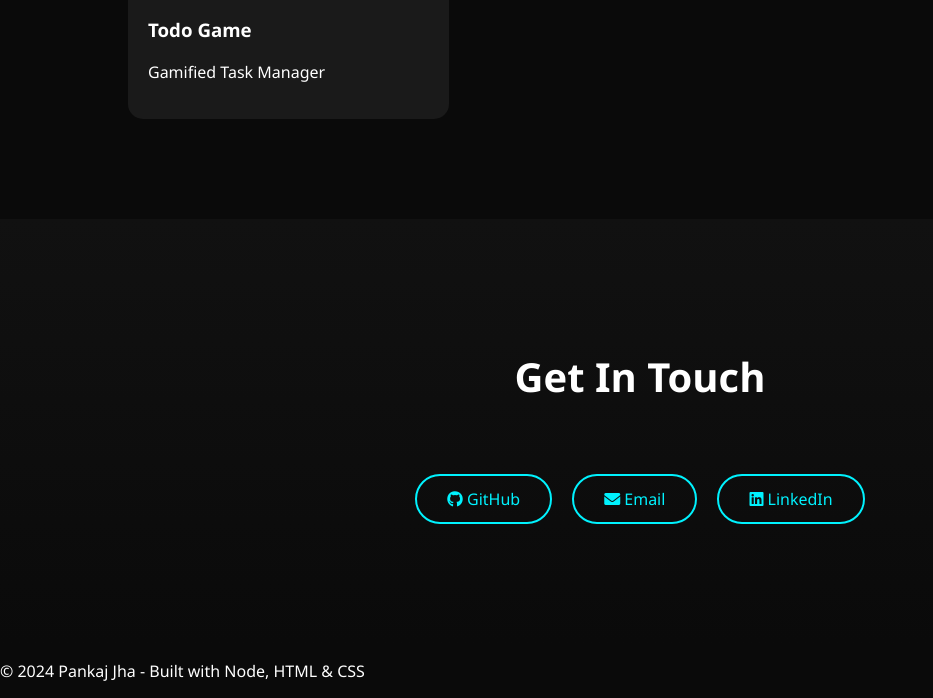
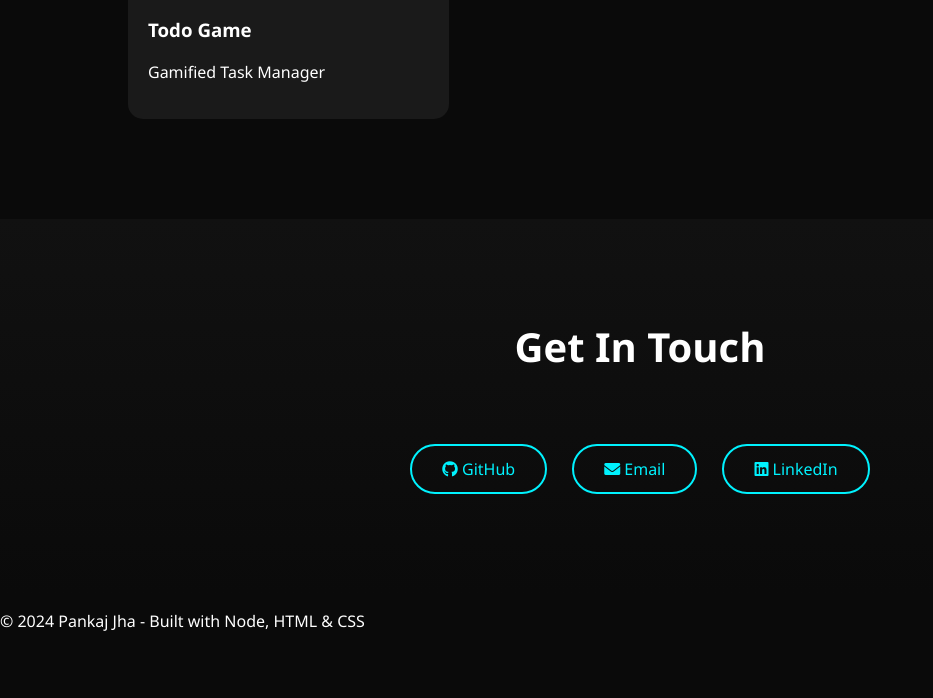
Before and after one commit to pankajjha7875/DELTA1, a website: page index.html in a window 1280 px wide. Shown: the part 2664-3362 px from the top of the page, without its empty margins (0-933 px from the left). After the commit the page ends 3312 px from the top, so only its background shows below. Drawn offline with Linux system fonts and the light colour scheme.

```diff
--- a/style.css
+++ b/style.css
@@ -198,15 +198,22 @@
 }
 
 .contact-section {
-    padding: 80px 10% 120px;
-    text-align: center;
+    padding: 100px 10%;
+    display: flex;
+    flex-direction: column;
+    align-items: center;
+    justify-content: center;
     background: linear-gradient(180deg, #111 0%, #0a0a0a 100%);
+}
+
+.contact-section .section-title {
+    margin-top: 0; /* Remove top margin to keep it centered vertically */
 }
 
 .contact-links {
     display: flex;
     justify-content: center;
-    gap: 20px;
+    align-items: center;
+    gap: 25px;
     flex-wrap: wrap;
-    margin-top: 30px;
 }
```
